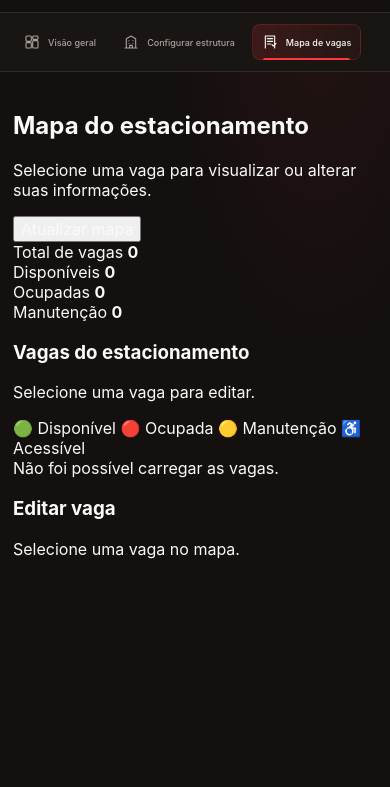
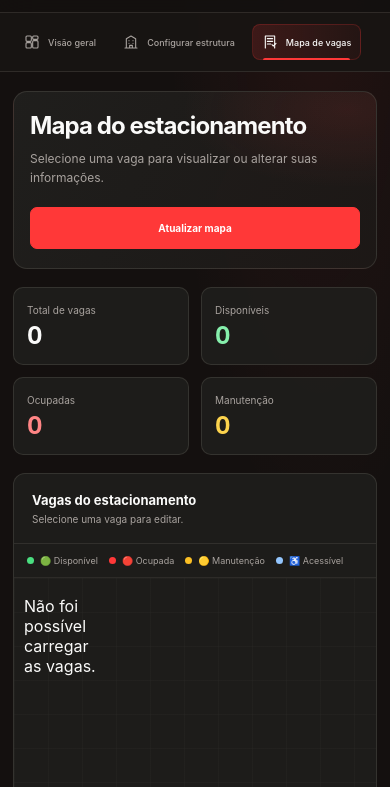
Before and after one commit to wellysonroberto58-byte/EstacioNatal, a plain HTML site: page frontend/homeAdministrador/vagas.html in a window 390 px wide. Shown: the part 57-844 px from the top of the page. Drawn offline with Linux system fonts and the light colour scheme; no server answers.

Commit message:
estilização do mapa de vagas do adminsitrador

```diff
--- /dev/null
+++ b/frontend/homeAdministrador/style/vagas.css
@@ -0,0 +1,443 @@
+.main-content {
+  gap: 18px;
+}
+
+.main-content > .map-header,
+.main-content > .parking-summary,
+.main-content > .parking-layout {
+  width: min(1120px, 100%);
+  align-self: center;
+}
+
+.map-header {
+  display: flex;
+  align-items: flex-end;
+  justify-content: space-between;
+  gap: 20px;
+  padding: 26px 30px;
+  border: 1px solid rgba(87, 83, 78, 0.42);
+  border-radius: 14px;
+  background:
+    radial-gradient(ellipse at 92% 10%, rgba(255, 56, 56, 0.1), transparent 35%),
+    linear-gradient(115deg, rgba(32, 31, 29, 0.98), rgba(29, 25, 23, 0.95));
+}
+
+.map-header h2 {
+  margin: 0;
+  color: var(--text-primary);
+  font-size: clamp(24px, 3vw, 32px);
+  font-weight: 700;
+  letter-spacing: -0.9px;
+}
+
+.map-header p {
+  margin: 9px 0 0;
+  color: var(--text-secondary);
+  font-size: 12px;
+  line-height: 1.6;
+}
+
+#btn-recarregar,
+#btn-salvar-vaga {
+  display: inline-flex;
+  min-height: 42px;
+  align-items: center;
+  justify-content: center;
+  padding: 0 16px;
+  border: 1px solid var(--red);
+  border-radius: 7px;
+  background: var(--red);
+  color: #fff;
+  font: inherit;
+  font-size: 10px;
+  font-weight: 650;
+  cursor: pointer;
+  transition:
+    background-color 150ms ease,
+    border-color 150ms ease,
+    transform 150ms ease;
+}
+
+#btn-recarregar:hover,
+#btn-salvar-vaga:hover {
+  transform: translateY(-1px);
+  border-color: var(--red-hover);
+  background: var(--red-hover);
+}
+
+#btn-recarregar:focus-visible,
+#btn-salvar-vaga:focus-visible {
+  outline: 3px solid rgba(255, 56, 56, 0.38);
+  outline-offset: 3px;
+}
+
+.parking-summary {
+  display: grid;
+  grid-template-columns: repeat(4, minmax(0, 1fr));
+  gap: 12px;
+}
+
+.summary-card {
+  display: grid;
+  min-height: 90px;
+  align-content: center;
+  gap: 8px;
+  padding: 15px 18px;
+  border: 1px solid rgba(87, 83, 78, 0.42);
+  border-radius: 10px;
+  background: rgba(32, 31, 29, 0.84);
+}
+
+.summary-card span {
+  color: var(--text-secondary);
+  font-size: 10px;
+}
+
+.summary-card strong {
+  color: var(--text-primary);
+  font-size: 24px;
+  font-variant-numeric: tabular-nums;
+  line-height: 1;
+}
+
+.summary-card:nth-child(2) strong {
+  color: #86efac;
+}
+
+.summary-card:nth-child(3) strong {
+  color: #ff8585;
+}
+
+.summary-card:nth-child(4) strong {
+  color: #fcd34d;
+}
+
+.parking-layout {
+  display: grid;
+  grid-template-columns: minmax(0, 1fr) 260px;
+  align-items: stretch;
+  gap: 16px;
+}
+
+.parking-map-panel,
+.spot-editor {
+  min-width: 0;
+  border: 1px solid rgba(87, 83, 78, 0.42);
+  border-radius: 12px;
+  background: rgba(32, 31, 29, 0.84);
+}
+
+.parking-map-panel {
+  overflow: hidden;
+}
+
+.panel-heading {
+  display: flex;
+  min-height: 70px;
+  align-items: center;
+  padding: 14px 18px;
+  border-bottom: 1px solid rgba(87, 83, 78, 0.35);
+}
+
+.panel-heading h3,
+.spot-editor h3 {
+  margin: 0;
+  color: var(--text-primary);
+  font-size: 13px;
+  font-weight: 650;
+}
+
+.panel-heading p {
+  margin: 5px 0 0;
+  color: var(--text-secondary);
+  font-size: 10px;
+}
+
+.parking-legend {
+  display: flex;
+  flex-wrap: wrap;
+  gap: 9px 14px;
+  padding: 12px 18px;
+  border-bottom: 1px solid rgba(87, 83, 78, 0.28);
+  color: var(--text-secondary);
+  font-size: 9px;
+}
+
+.parking-legend span {
+  display: inline-flex;
+  align-items: center;
+  gap: 6px;
+}
+
+.parking-legend span::before {
+  width: 7px;
+  height: 7px;
+  border-radius: 50%;
+  background: var(--legend-color);
+  content: "";
+}
+
+.parking-legend span:nth-child(1) {
+  --legend-color: #4ade80;
+}
+
+.parking-legend span:nth-child(2) {
+  --legend-color: #ff3838;
+}
+
+.parking-legend span:nth-child(3) {
+  --legend-color: #fbbf24;
+}
+
+.parking-legend span:nth-child(4) {
+  --legend-color: #93c5fd;
+}
+
+.parking-grid {
+  display: grid;
+  grid-template-columns: repeat(auto-fill, minmax(95px, 1fr));
+  align-content: start;
+  justify-items: center;
+  gap: 20px 12px;
+  min-height: 300px;
+  padding: 28px;
+  background:
+    linear-gradient(rgba(87, 83, 78, 0.08) 1px, transparent 1px),
+    linear-gradient(90deg, rgba(87, 83, 78, 0.08) 1px, transparent 1px);
+  background-size: 34px 34px;
+}
+
+.parking-grid > p {
+  grid-column: 1 / -1;
+  justify-self: stretch;
+  margin: 0;
+  padding: 20px;
+  border: 1px solid rgba(87, 83, 78, 0.36);
+  border-radius: 8px;
+  background: rgba(20, 16, 15, 0.52);
+  color: var(--text-secondary);
+  font-size: 11px;
+  line-height: 1.5;
+  text-align: center;
+}
+
+.parking-spot {
+  position: relative;
+  display: grid;
+  width: 95px;
+  height: 154px;
+  place-items: center;
+  padding: 0 8px;
+  border: 0;
+  border-radius: 14px;
+  background-color: transparent;
+  background-position: center;
+  background-repeat: no-repeat;
+  background-size: contain;
+  color: var(--spot-color);
+  font: inherit;
+  font-size: 10px;
+  font-weight: 750;
+  text-align: center;
+  text-shadow: 0 1px 5px #14100f, 0 0 8px #14100f;
+  cursor: pointer;
+  transition:
+    transform 150ms ease,
+    filter 150ms ease;
+}
+
+.parking-spot.disponivel {
+  --spot-color: #86efac;
+
+  background-image: url("../../assets/DISPONIVEL.svg");
+}
+
+.parking-spot.ocupado {
+  --spot-color: #ff8585;
+
+  background-image: url("../../assets/OCUPADO.svg");
+}
+
+.parking-spot.manutencao {
+  --spot-color: #fcd34d;
+
+  background-image: url("../../assets/MANUTENCAO.svg");
+}
+
+.parking-spot:hover {
+  transform: translateY(-2px);
+  filter: brightness(1.13);
+}
+
+.parking-spot.selected {
+  filter: drop-shadow(0 0 7px var(--spot-color));
+}
+
+.parking-spot.accessible::after {
+  position: absolute;
+  right: 0;
+  bottom: 8px;
+  left: 0;
+  color: #bfdbfe;
+  content: "ACESSÍVEL";
+  font-size: 7px;
+  font-weight: 750;
+  letter-spacing: 0.07em;
+  text-shadow: 0 1px 5px #14100f;
+}
+
+.parking-spot:focus-visible {
+  outline: 3px solid rgba(255, 107, 107, 0.75);
+  outline-offset: 3px;
+}
+
+.spot-editor {
+  display: flex;
+  flex-direction: column;
+  gap: 17px;
+  padding: 18px;
+}
+
+.spot-editor h3 {
+  padding-bottom: 14px;
+  border-bottom: 1px solid rgba(87, 83, 78, 0.35);
+}
+
+#selected-title {
+  margin: 0;
+  color: var(--text-secondary);
+  font-size: 11px;
+  line-height: 1.6;
+}
+
+#spot-actions {
+  display: grid;
+  gap: 15px;
+}
+
+#spot-actions[hidden] {
+  display: none;
+}
+
+.editor-field {
+  display: grid;
+  gap: 7px;
+}
+
+.editor-field label {
+  color: #e7e2de;
+  font-size: 10px;
+  font-weight: 650;
+}
+
+.editor-field select {
+  width: 100%;
+  min-height: 40px;
+  padding: 0 34px 0 11px;
+  border: 1px solid rgba(87, 83, 78, 0.7);
+  border-radius: 7px;
+  outline: 0;
+  background-color: var(--input-background);
+  color: var(--text-primary);
+  font: inherit;
+  font-size: 10px;
+  cursor: pointer;
+  transition: border-color 150ms ease, box-shadow 150ms ease;
+}
+
+.editor-field select:focus-visible {
+  border-color: var(--red);
+  box-shadow: 0 0 0 3px rgba(255, 56, 56, 0.15);
+}
+
+#btn-salvar-vaga {
+  width: 100%;
+  margin-top: 2px;
+}
+
+#mensagem-vaga {
+  margin: auto 0 0;
+  padding: 10px 11px;
+  border: 1px solid rgba(255, 107, 107, 0.22);
+  border-radius: 7px;
+  background: rgba(255, 56, 56, 0.06);
+  color: #d6cec9;
+  font-size: 10px;
+  line-height: 1.5;
+}
+
+#mensagem-vaga:empty {
+  display: none;
+}
+
+@media (max-width: 1000px) {
+  .parking-layout {
+    grid-template-columns: minmax(0, 1fr) 230px;
+  }
+
+  .parking-grid {
+    grid-template-columns: repeat(auto-fill, minmax(75px, 1fr));
+    padding: 22px 16px;
+  }
+
+  .parking-spot {
+    width: 75px;
+    height: 122px;
+  }
+}
+
+@media (max-width: 720px) {
+  .map-header {
+    align-items: flex-start;
+    flex-direction: column;
+    padding: 22px;
+  }
+
+  #btn-recarregar {
+    width: 100%;
+  }
+
+  .parking-summary {
+    grid-template-columns: repeat(2, minmax(0, 1fr));
+  }
+
+  .parking-layout {
+    grid-template-columns: 1fr;
+  }
+
+  .spot-editor {
+    min-height: 280px;
+  }
+}
+
+@media (max-width: 480px) {
+  .map-header {
+    padding: 19px 16px;
+  }
+
+  .map-header h2 {
+    font-size: 24px;
+  }
+
+  .summary-card {
+    min-height: 78px;
+    padding: 13px;
+  }
+
+  .parking-legend {
+    gap: 9px 11px;
+    padding: 11px 13px;
+  }
+
+  .parking-grid {
+    grid-template-columns: repeat(auto-fill, minmax(65px, 1fr));
+    gap: 14px 6px;
+    padding: 18px 10px;
+  }
+
+  .parking-spot {
+    width: 65px;
+    height: 105px;
+    font-size: 9px;
+  }
+}
--- a/frontend/homeAdministrador/vagas.html
+++ b/frontend/homeAdministrador/vagas.html
@@ -6,6 +6,7 @@
   <meta name="viewport" content="width=device-width, initial-scale=1.0" />
   <title>Mapa de vagas | Estácio Natal</title>
   <link rel="stylesheet" href="style/gerencia.css" />
+  <link rel="stylesheet" href="style/vagas.css" />
 </head>
 
 <body>
```
